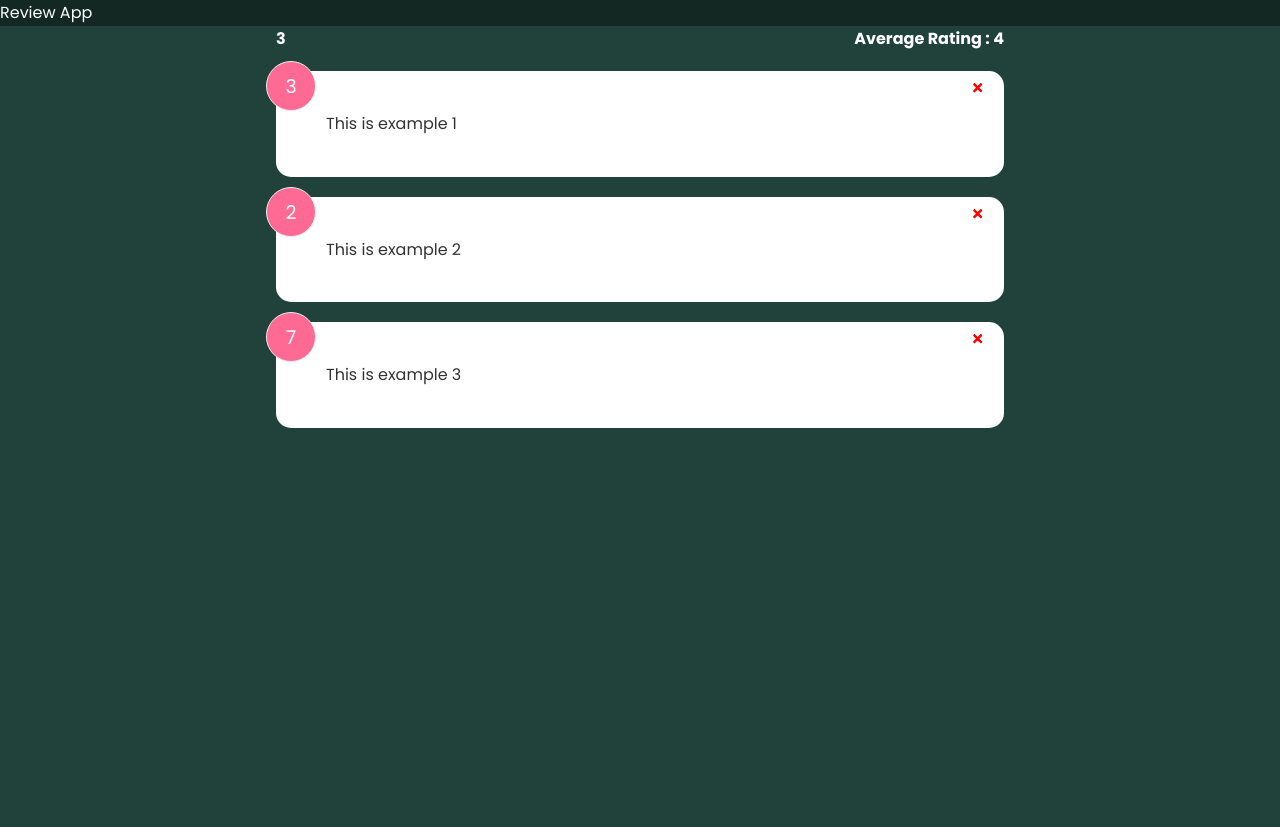
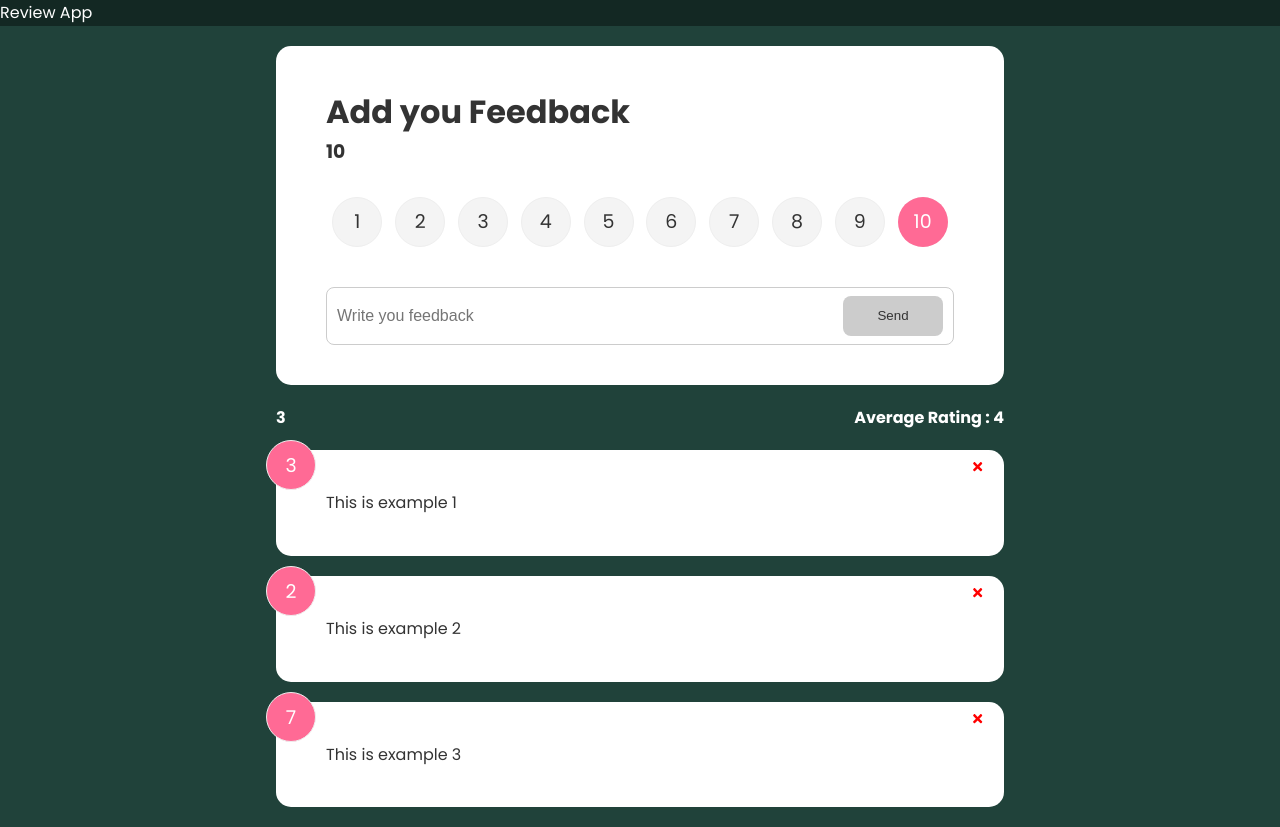
Before and after one commit to jaganjavid/Mern-stack, a React (Create React App) app in the folder react/review-app/: page / in a window 1280 px wide. Before the commit the page ends 800 px from the top, so only its background shows below. Built offline with nearby package versions, Linux system fonts and the light colour scheme.

Commit message:
react added

```diff
--- a/react/review-app/package.json
+++ b/react/review-app/package.json
@@ -9,6 +9,7 @@
     "react": "^18.2.0",
     "react-dom": "^18.2.0",
     "react-scripts": "5.0.1",
+    "uuidv4": "^6.2.13",
     "web-vitals": "^2.1.4"
   },
   "scripts": {
--- a/react/review-app/src/App.jsx
+++ b/react/review-app/src/App.jsx
@@ -2,6 +2,8 @@
 import Header from './components/Header';
 import FeedbackList from './components/FeedbackList';
 import FeedbackStatus from './components/FeedbackStatus';
+import FeedbackForm from './components/FeedbackForm';
+import { v4 as uuidv4 } from 'uuid';
 
 const App = () => {
 
@@ -23,6 +25,12 @@
     },
 ]);
 
+const addfeedback = (newFeedback) => {
+  newFeedback.id = uuidv4();
+  setFeedback([newFeedback, ...feedback]);
+  console.log(feedback);
+}
+
  const deleteFeedback = (id)  => {
    if(window.confirm("Are you sure")){
      setFeedback(feedback.filter((item) => item.id !== id));
@@ -33,6 +41,7 @@
     <>
       <Header/>
       <div className='container'>
+         <FeedbackForm handleAdd={addfeedback}/>
          <FeedbackStatus feedback={feedback}/>
          <FeedbackList feedback={feedback} handleDelete={deleteFeedback} />
       </div>
--- /dev/null
+++ b/react/review-app/src/components/FeedbackForm.jsx
@@ -0,0 +1,74 @@
+import { useState } from "react";
+import Card from "./shared/Card"
+import Button from "./shared/Button";
+import RatingSelect from "./RatingSelect";
+
+
+
+
+const FeedbackForm = ({handleAdd}) => {
+
+  const [text, setText] = useState("");
+  const [rating, setRating] = useState(10);
+  const [btnDisabled, setBtnDisabled] = useState(true);
+  const [message, setMessage] = useState('');
+
+  const handleTextChange = (e) => {
+
+    if(text === ""){
+      setBtnDisabled(true);
+      setMessage(null);
+    } else if(text !== "" && text.trim().length <= 10){
+      setMessage("Text must be at least 10 chatacters");
+      setBtnDisabled(true);
+    } else{
+      setMessage(null);
+      setBtnDisabled(false);
+    }
+
+    setText(e.target.value);
+  }
+
+  const handleSubmit = (e) => {
+    e.preventDefault();
+
+    if(text.trim().length > 10){
+      const newFeedback = {
+        text,
+        rating
+      }
+
+      handleAdd(newFeedback);
+
+      setText("");
+      setRating(0);
+    }
+  }
+
+  return (
+    <Card>
+        <h1>Add you Feedback</h1>
+
+        <h2>{text}</h2>
+        <h3>{rating}</h3>
+
+       <form onSubmit={handleSubmit}>
+        <RatingSelect select={(rating) => setRating(rating)}/>
+        <div className="input-group">
+            <input type="text" placeholder="Write you feedback" value={text} onChange={handleTextChange}/>
+            <Button type="submit" isDisabled={btnDisabled}>
+                Send
+            </Button>
+        </div>
+
+        {message && <div className="message">
+         {message}
+        </div>}
+
+       </form>
+    </Card>
+  )
+}
+
+
+export default FeedbackForm
--- /dev/null
+++ b/react/review-app/src/components/RatingSelect.jsx
@@ -0,0 +1,110 @@
+import React, { useState } from 'react'
+
+const RatingSelect = ({select}) => {
+
+    const [selected, setSlected] = useState(10);
+
+    const handleChange = (e) => {
+      setSlected(+e.target.value)
+      select(+e.target.value);
+    }
+
+
+
+  return (
+    <ul className='rating'>
+        <li>
+            <input type="radio"
+            id='num1'
+            name='rating'
+            value={1}
+            onChange={handleChange}
+            checked={selected === 1}/>
+            <label htmlFor={"num1"}>1</label>
+        </li>
+        <li>
+            <input type="radio"
+            id='num2'
+            name='rating'
+            value={2}
+            checked={selected === 2}
+            onChange={handleChange}/>
+            <label htmlFor={"num2"}>2</label>
+        </li>
+        <li>
+            <input type="radio"
+            id='num3'
+            name='rating'
+            value={3}
+            checked={selected === 3}
+            onChange={handleChange}/>
+            <label htmlFor={"num3"}>3</label>
+        </li>
+        <li>
+            <input type="radio"
+            id='num4'
+            name='rating'
+            value={4}
+            checked={selected === 4}
+            onChange={handleChange}/>
+            <label htmlFor={"num4"}>4</label>
+        </li>
+        <li>
+            <input type="radio"
+            id='num5'
+            name='rating'
+            value={5}
+            checked={selected === 5}
+            onChange={handleChange}/>
+            <label htmlFor={"num5"}>5</label>
+        </li>
+        <li>
+            <input type="radio"
+            id='num6'
+            name='rating'
+            value={6}
+            checked={selected === 6}
+            onChange={handleChange}/>
+            <label htmlFor={"num6"}>6</label>
+        </li>
+        <li>
+            <input type="radio"
+            id='num7'
+            name='rating'
+            value={7}
+            checked={selected === 7}
+            onChange={handleChange}/>
+            <label htmlFor={"num7"}>7</label>
+        </li>
+        <li>
+            <input type="radio"
+            id='num8'
+            name='rating'
+            value={8}
+            checked={selected === 8}
+            onChange={handleChange}/>
+            <label htmlFor={"num8"}>8</label>
+        </li>
+        <li>
+            <input type="radio"
+            id='num9'
+            name='rating'
+            value={9}
+            checked={selected === 9}
+            onChange={handleChange}/>
+            <label htmlFor={"num9"}>9</label>
+        </li>
+        <li>
+            <input type="radio"
+            id='num10'
+            name='rating'
+            value={10}
+            checked={selected === 10}
+            onChange={handleChange}/>
+            <label htmlFor={"num10"}>10</label>
+        </li>
+    </ul>
+  )
+}
+
+export default RatingSelect
--- /dev/null
+++ b/react/review-app/src/components/shared/Button.jsx
@@ -0,0 +1,19 @@
+import React from 'react'
+
+const Button = ({children, version, type, isDisabled}) => {
+  return (
+    <button type={type} disabled={isDisabled} className={`btn btn-${version}`}>
+        {children}
+    </button>
+  )
+}
+
+Button.defaultProps = {
+    version: "primary",
+    type: "button",
+    isDisabled: false,
+}
+
+
+
+export default Button
--- a/react/review-app/src/index.css
+++ b/react/review-app/src/index.css
@@ -162,6 +162,9 @@
 .btn-secondary {
   background: #ff6a95;
 }
+.btn-test{
+  background: orangered;
+}
 
 .btn:hover {
   transform: scale(0.98);
```
Also changed, not shown: 1 other file (tests, documents, lock files or other folders).
